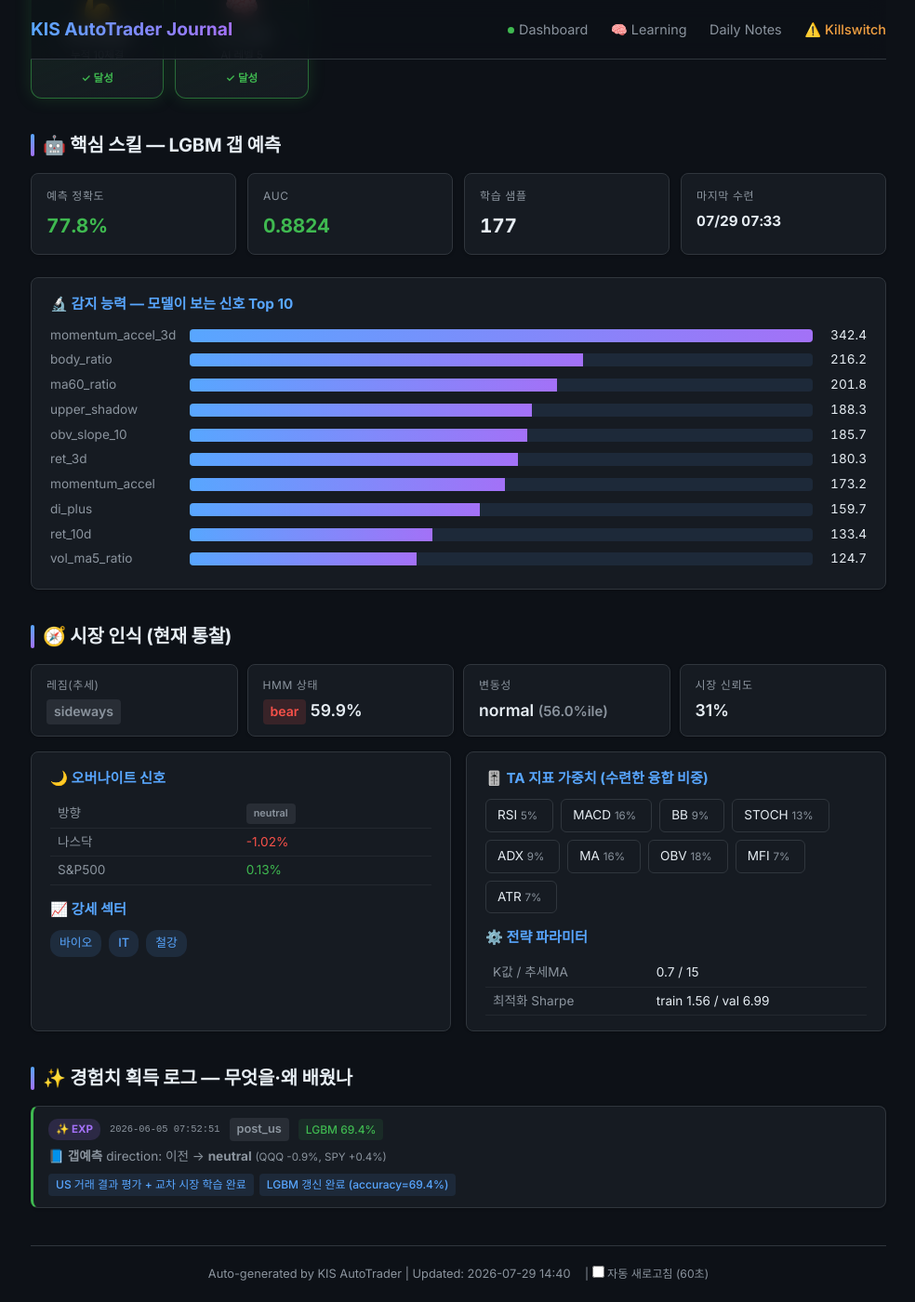
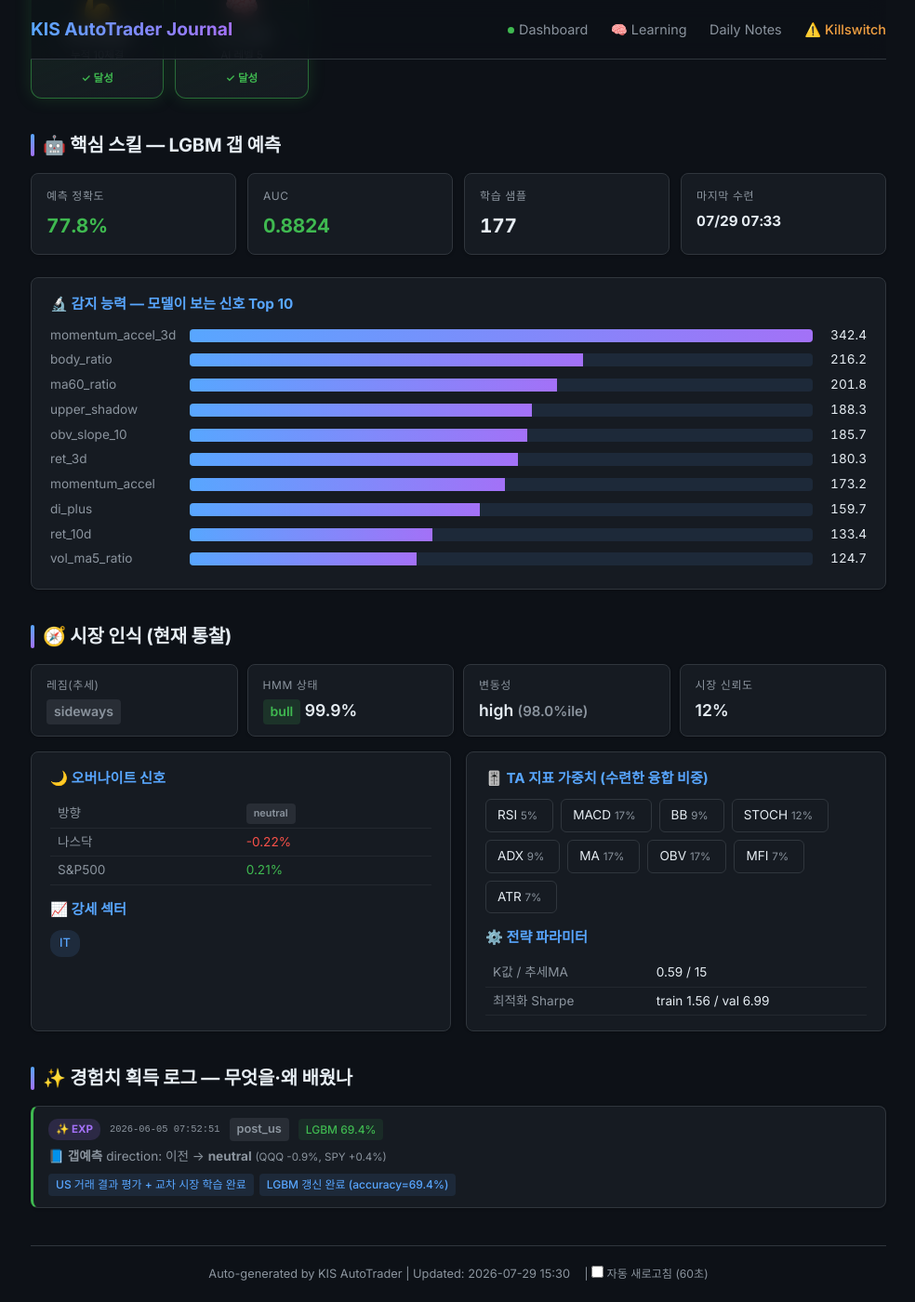
Before and after one commit to BudongJW/kis-trading-journal, a Jekyll site: the page built from learning.html, in a window 1280 px wide and 1400 px high, scrolled down 652 px. Shown: the whole window at 93% size, without its empty margins (147-1131 px from the left). Built offline with Jekyll 4.4.1, drawn with Linux system fonts in a browser that asks for light colours; nearby versions of some CDN libraries.

Commit message:
auto: portfolio update 15:30

```diff
--- a/_data/portfolio.json
+++ b/_data/portfolio.json
@@ -1,5 +1,5 @@
 {
-  "updated_at": "2026-07-29T14:40:18.290689+09:00",
+  "updated_at": "2026-07-29T15:30:33.239470+09:00",
   "initial_capital": 500000,
   "cash": 433515,
   "holdings": [],
@@ -1093,18 +1093,7 @@
     "avg_loss_pct": -1.71,
     "total_return_pct": -0.19
   },
-  "r_summary": {
-    "total_trades": 1,
-    "avg_r": 0.03,
-    "median_r": 0.03,
-    "win_rate": 1.0,
-    "avg_win_r": 0.03,
-    "avg_loss_r": 0,
-    "expectancy_r": 0.03,
-    "best_r": 0.03,
-    "worst_r": 0.03,
-    "last_updated": "2026-07-29 10:20"
-  },
+  "r_summary": {},
   "daily_history": [
     {
       "date": "2026-05-12",
@@ -1921,35 +1910,33 @@
       "unrealized_pnl": 0,
       "net_deposit": -64129,
       "regime": "sideways",
-      "hmm_state": "bear",
-      "confidence": 0.31,
-      "k_value": 0.7
+      "hmm_state": "bull",
+      "confidence": 0.12,
+      "k_value": 0.59
     }
   ],
   "market": {
     "regime": "sideways",
-    "hmm_state": "bear",
-    "confidence": 0.31,
-    "volatility": "normal",
-    "vol_percentile": 56.0,
+    "hmm_state": "bull",
+    "confidence": 0.12,
+    "volatility": "high",
+    "vol_percentile": 98.0,
     "overnight_gap": {
       "direction": "neutral",
-      "strength": 0.15,
+      "strength": 0.1,
       "action": "normal"
     },
     "strong_sectors": [
-      "바이오",
-      "IT",
-      "철강"
+      "IT"
     ]
   },
   "strategy": {
     "name": "ETF 변동성 돌파 + 신호 융합",
     "params": {
-      "k": 0.7,
+      "k": 0.59,
       "trend_ma": 15
     },
-    "universe_count": 9,
+    "universe_count": 7,
     "universe": [
       {
         "symbol": "395160",
@@ -1976,16 +1963,8 @@
         "name": "HMM"
       },
       {
-        "symbol": "244580",
-        "name": "KODEX 바이오"
-      },
-      {
         "symbol": "098560",
         "name": "KODEX IT"
-      },
-      {
-        "symbol": "117700",
-        "name": "KODEX 철강"
       }
     ]
   },
@@ -2000,15 +1979,8 @@
     "trained": false
   },
   "bear_strategy": {
-    "enabled": true,
-    "regime": "BEAR",
-    "confidence": 0.65,
-    "sma_ratio": 0.1034,
-    "canary_bad": 1,
-    "canary_scores": {
-      "195930": 0.7646,
-      "132030": -1.0035
-    }
+    "regime": "BULL",
+    "enabled": false
   },
   "us_session": {
     "enabled": true,
@@ -2060,23 +2032,21 @@
   "learning": {
     "market": {
       "trend": "sideways",
-      "hmm_state": "bear",
-      "hmm_confidence": 59.9,
-      "volatility": "normal",
-      "vol_percentile": 56.0,
-      "market_confidence": 0.31,
-      "analyzed_at": "2026-07-28 09:15"
+      "hmm_state": "bull",
+      "hmm_confidence": 99.9,
+      "volatility": "high",
+      "vol_percentile": 98.0,
+      "market_confidence": 0.12,
+      "analyzed_at": "2026-07-29 09:15"
     },
     "overnight": {
       "direction": "neutral",
-      "nasdaq_change": -1.02,
-      "sp500_change": 0.13,
+      "nasdaq_change": -0.22,
+      "sp500_change": 0.21,
       "recommended_action": "normal"
     },
     "strong_sectors": [
-      "바이오",
-      "IT",
-      "철강"
+      "IT"
     ],
     "lgbm": {
       "accuracy": 77.8,
@@ -2127,7 +2097,7 @@
       ]
     },
     "strategy_params": {
-      "k": 0.7,
+      "k": 0.59,
       "trend_ma": 15,
       "train_sharpe": 1.56,
       "val_sharpe": 6.99,
@@ -2135,19 +2105,19 @@
     },
     "ta_weights": {
       "rsi": 0.049,
-      "macd": 0.162,
-      "bb": 0.09,
-      "stoch": 0.125,
-      "adx": 0.09,
-      "ma": 0.162,
-      "obv": 0.179,
-      "mfi": 0.071,
-      "atr": 0.071
+      "macd": 0.173,
+      "bb": 0.086,
+      "stoch": 0.121,
+      "adx": 0.086,
+      "ma": 0.173,
+      "obv": 0.173,
+      "mfi": 0.07,
+      "atr": 0.07
     },
     "adaptive": {
       "etf": 1.0,
-      "win_rate": 0.471,
-      "trades": 47
+      "win_rate": 0.491,
+      "trades": 51
     },
     "diary": [
       {
@@ -2267,26 +2237,26 @@
     }
   },
   "day_plan": {
-    "stance": "DEFENSIVE",
+    "stance": "CAUTIOUS",
     "forced": false,
-    "auto_stance": "DEFENSIVE",
-    "stance_kr": "방어",
-    "budget_pct": 0.25,
-    "max_new_positions": 1,
-    "allow_long": false,
+    "auto_stance": "CAUTIOUS",
+    "stance_kr": "신중",
+    "budget_pct": 0.4,
+    "max_new_positions": 2,
+    "allow_long": true,
     "allow_inverse": true,
     "allow_leverage": false,
-    "size_mult": 0.4,
-    "k_effective": 0.8,
-    "allow_summary": "인버스",
-    "briefing": "오늘 스탠스 방어(DEFENSIVE) · 레짐 BEAR·신뢰도 31% · 美 오버나이트 neutral(-1.0%) · 예산 25%·최대 1종목·허용 인버스",
+    "size_mult": 0.6,
+    "k_effective": 0.64,
+    "allow_summary": "롱/인버스",
+    "briefing": "오늘 스탠스 신중(CAUTIOUS) · 레짐 CAUTION·신뢰도 12% · 美 오버나이트 neutral(-0.2%) · 고변동(98.0%ile) · 예산 40%·최대 2종목·허용 롱/인버스",
     "signals": {
-      "regime": "BEAR",
-      "confidence": 0.31,
+      "regime": "CAUTION",
+      "confidence": 0.12,
       "direction": "neutral",
-      "nasdaq_change": -1.02,
-      "high_vol": false,
-      "vol_percentile": 56.0,
+      "nasdaq_change": -0.22,
+      "high_vol": true,
+      "vol_percentile": 98.0,
       "rapid_level": "NONE"
     }
   },
@@ -2294,12 +2264,12 @@
     "enabled": true,
     "dry_run": true,
     "gate_allowed": false,
-    "gate_reason": "레짐 BEAR(BULL 아님) → 레버리지 금지",
+    "gate_reason": "레짐 CAUTION(BULL 아님) → 레버리지 금지",
     "hard_stop_pct": 0.04,
     "max_weight": 0.15,
-    "regime": "BEAR",
-    "hmm_state": "bear",
-    "hmm_confidence": 0.599,
+    "regime": "CAUTION",
+    "hmm_state": "bull",
+    "hmm_confidence": 0.999,
     "universe": [
       {
         "symbol": "122630",
```
